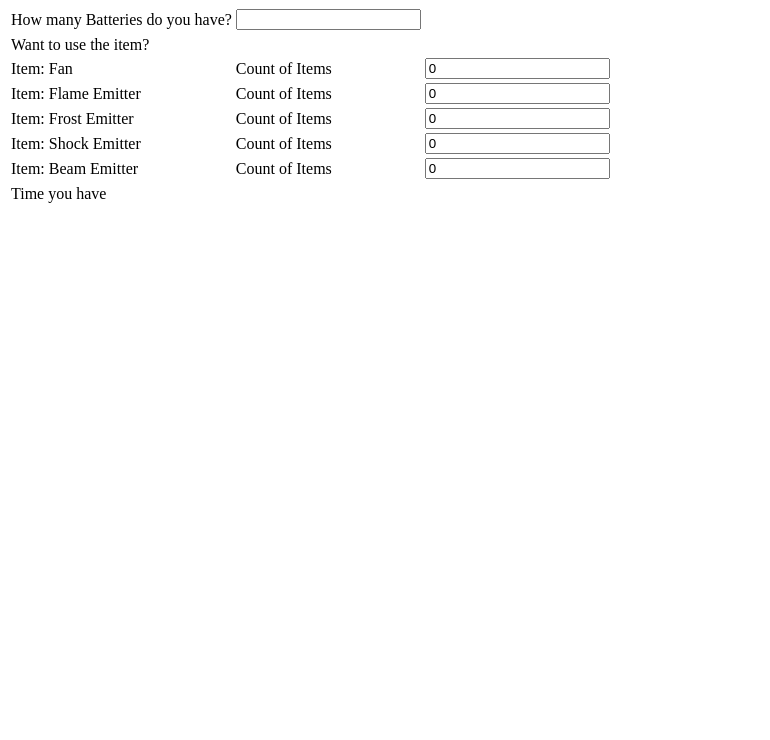
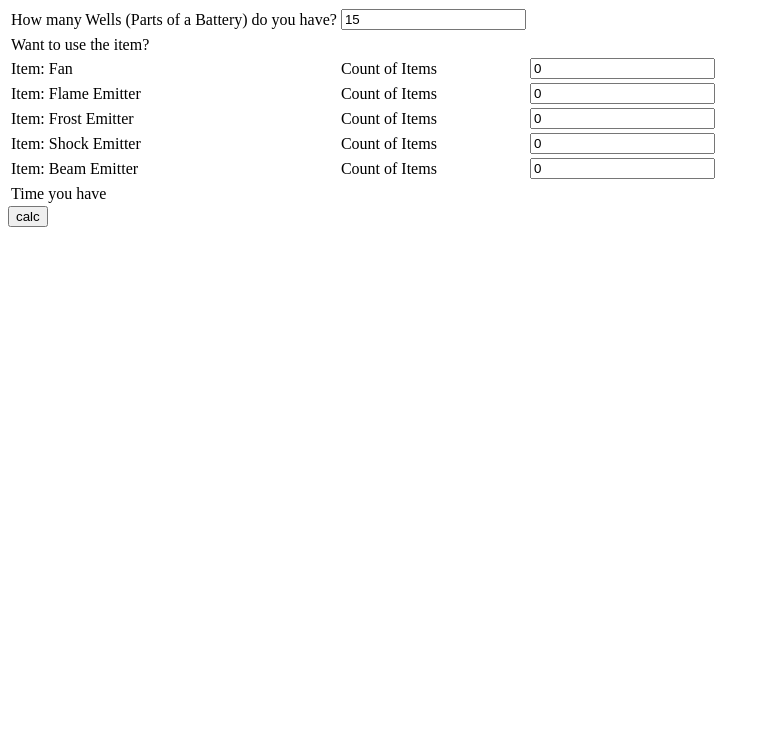
Before and after one commit to 0adhum0/DeplCalc, a plain HTML site: page DelpCalc/HTML/Zeldarechner.html in a window 1280 px wide. Shown: the part 60-800 px from the top of the page, without its empty margins (0-770 px from the left). Drawn offline with Linux system fonts and the light colour scheme.

Commit message:
upate script and html

```diff
--- a/DelpCalc/HTML/Zeldarechner.html
+++ b/DelpCalc/HTML/Zeldarechner.html
@@ -1,13 +1,14 @@
 <html>
     <head>
-        <title>Zelda Zonai devices Calculater</title>
+        <title>Zelda Zonai devices Calculator</title>
+        <script src="../JS/script.js"></script>
     </head>
     <body>
-        <H1>Welcome to the Zonai devices Calcultor</H1>
+        <H1>Welcome to the Zonai devices Calculator</H1>
         <table>
             <TR>
-                <td>How many Batteries do you have?</td>
-                <td><input type="number" name="A1" id="A1"></td>
+                <td>How many Wells (Parts of a Battery) do you have?</td>
+                <td><input type="number" name="A1" id="wells" value="15"></td>
             </TR>
             <TR>
             </TR>
@@ -17,33 +18,34 @@
             <tr>
                 <td>Item: Fan
                 <td>Count of Items</td>
-                <td><input type="number" name="A2" id="A2"value="0"></td>
+                <td><input type="number" name="A2" id="fans"value="0"></td>
             </tr>
             <tr>
                 <td>Item: Flame Emitter</td>
                 <td>Count of Items</td>
-                <td><input type="number" name="A3" id="A3"value="0"></td>
+                <td><input type="number" name="A3" id="flame"value="0"></td>
             </tr>
             <tr>
                 <td>Item: Frost Emitter</td>
                 <td>Count of Items</td>
-                <td><input type="number" name="A4" id="A4"value="0"></td>
+                <td><input type="number" name="A4" id="frost"value="0"></td>
             </tr>
             <tr>
                 <td>Item: Shock Emitter</td>
                 <td>Count of Items</td>
-                <td><input type="number" name="A5" id="A5"value="0"></td>
+                <td><input type="number" name="A5" id="shock"value="0"></td>
             </tr>
             <tr>
                 <td>Item: Beam Emitter</td>
                 <td>Count of Items</td>
-                <td><input type="number" name="A6" id="A6" value="0"></td>
+                <td><input type="number" name="A6" id="beam" value="0"></td>
             </tr>
         </table>
         <table>
             <tr>
-                <td>Time you have<div id=ausgabe></div></td>
+                <td>Time you have<div id="ausgabe"></div></td>
             </tr>
         </table>
+        <button onclick="javascript:main(wells, fans, flame, frost, shock, beam)">calc</button>
     </body>
 </html>
--- a/DelpCalc/JS/script.js
+++ b/DelpCalc/JS/script.js
@@ -1,6 +1,8 @@
 function main(wells, fans, flame, frost, shock, beam, hydrant, bigWheel, smallWheel, stabilizer, hoverstone, light, constructHead, homingCart){
     let wellscount = parseInt(document.getElementById('wells').value)
-    let wlpers = fanswls(fans) + flamewls(flame) + frostwls(frost) + shockwls(shock) + beamwls(beam) + hydrantwls(hydrant) + bigWheelwls(bigWheel) + smallWheelwls(smallWheel) + stabilizerwls(stabilizer) + hoverstonewls(hoverstone) + lightwls(light) + constructHeadwls(constructHead) + homingCart(homingCart);
+
+    let wlpers = fanswls(fans) + flamewls(flame) + frostwls(frost) + shockwls(shock) + beamwls(beam) /*+ hydrantwls(hydrant) + bigWheelwls(bigWheel) + smallWheelwls(smallWheel) + stabilizerwls(stabilizer) + hoverstonewls(hoverstone) + lightwls(light) + constructHeadwls(constructHead) + homingCart(homingCart)*/;
+
     if (wlpers == 0){
         //give alert
     }else{
@@ -9,6 +11,7 @@ function main(wells, fans, flame, frost, shock, beam, hydrant, bigWheel, smallWh
     let timefl = wellscount / wlpers ;
     let timeint = parseInt(timefl);
     console.log(timeint + " s");
+    document.getElementById('ausgabe').innerHTML = timeint + " s"
     }
 
 }
@@ -105,7 +108,7 @@ function beamwls(beam){
     console.log(wlpers);
     return wlpers;
 }
-
+/*
 function hydrantwls(hydrant){
     var numofhydrant = parseInt(document.getElementById('hydrant').value);
     var wlpers = 0.030 * scr[numofhydrant];
@@ -168,3 +171,5 @@ function homingCartwls(homingCart){
     console.log(wlpers);
     return wlpers;
 }
+
+*/
```
